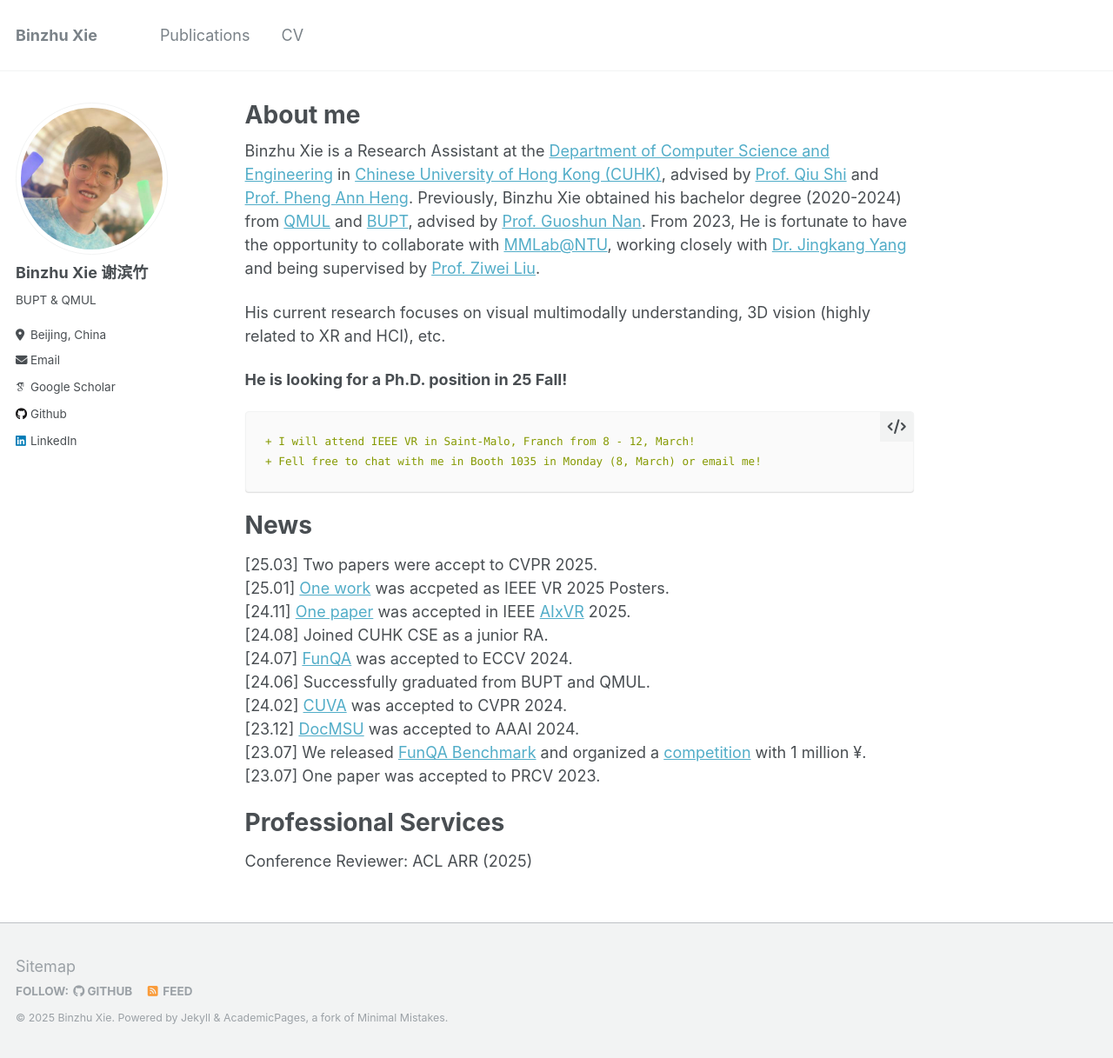
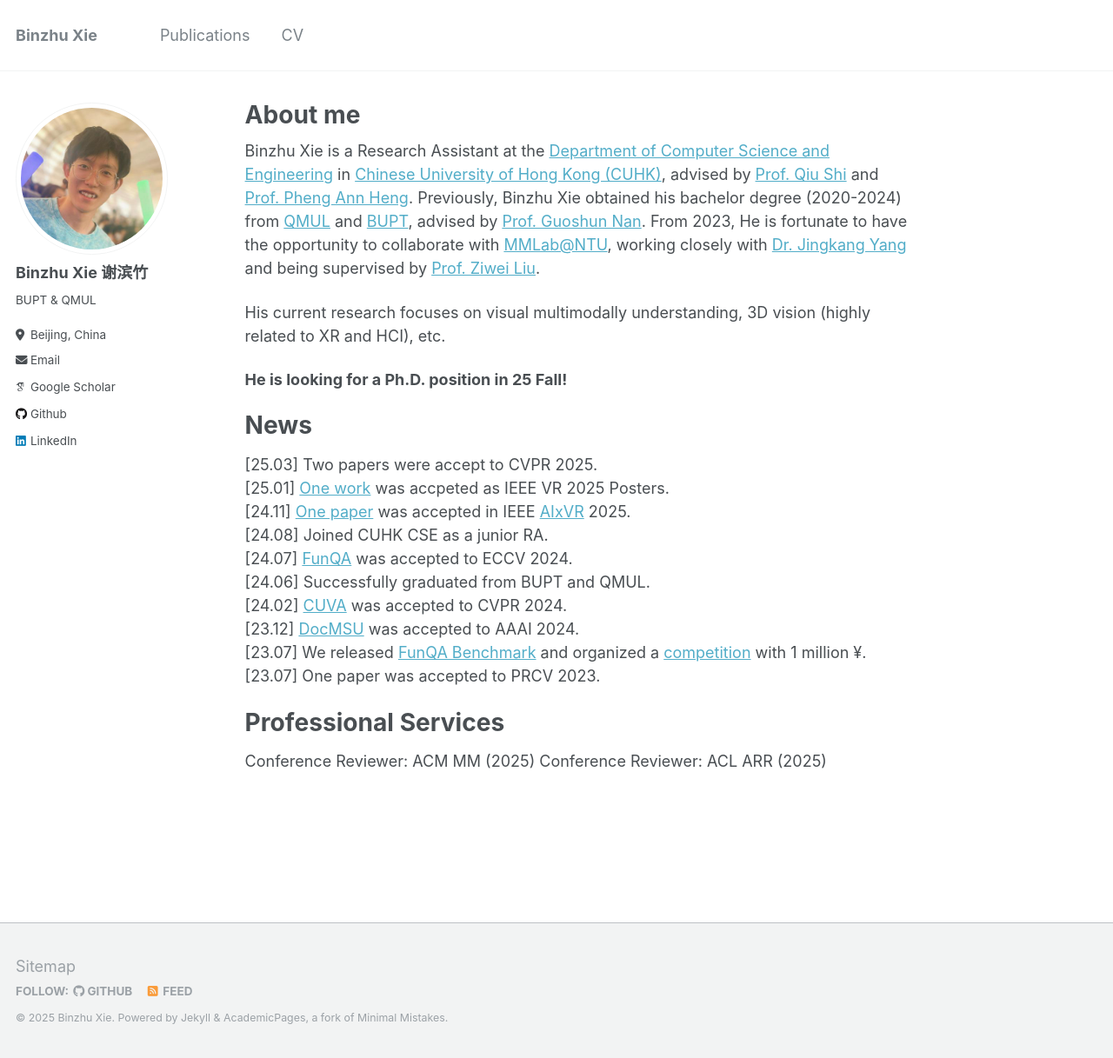
Before and after one commit to Nicous20/Nicous20.github.io, a Jekyll site: the page built from _pages/about.md, in a window 1280 px wide and 1217 px high. Shown: the whole window at 87% size. Built offline with Jekyll 4.4.1, drawn with Linux system fonts in a browser that asks for light colours; some web fonts are replaced.

Commit message:
Update about.md

````diff
--- a/_pages/about.md
+++ b/_pages/about.md
@@ -14,10 +14,6 @@ His current research focuses on visual multimodally understanding, 3D vision (hi
 
 **He is looking for a Ph.D. position in 25 Fall!**
 
-```diff
-+ I will attend IEEE VR in Saint-Malo, Franch from 8 - 12, March!
-+ Fell free to chat with me in Booth 1035 in Monday (8, March) or email me!
-```
 
 News
 ======
@@ -34,4 +30,5 @@ News
 
 Professional Services
 =====
+Conference Reviewer: ACM MM (2025)
 Conference Reviewer: ACL ARR (2025)
````
